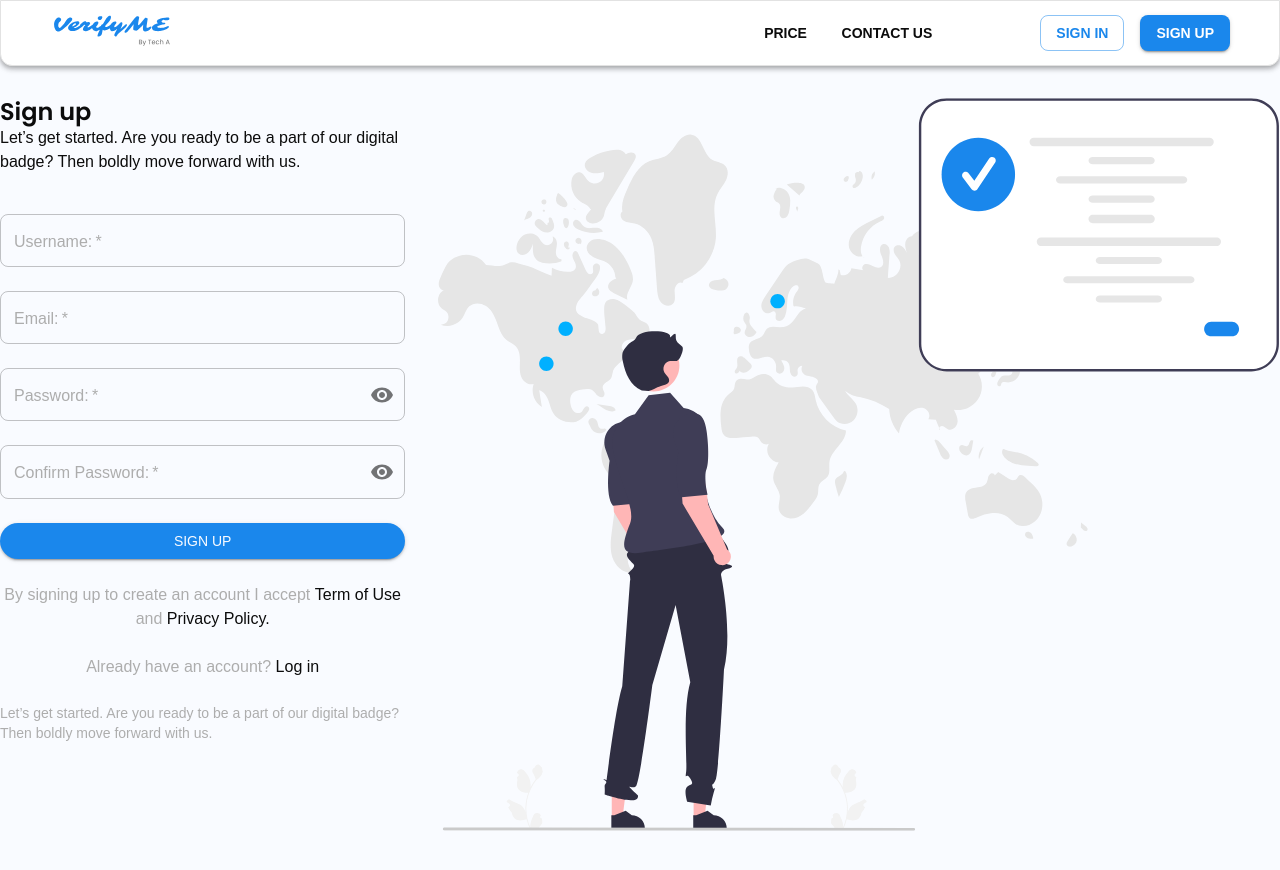
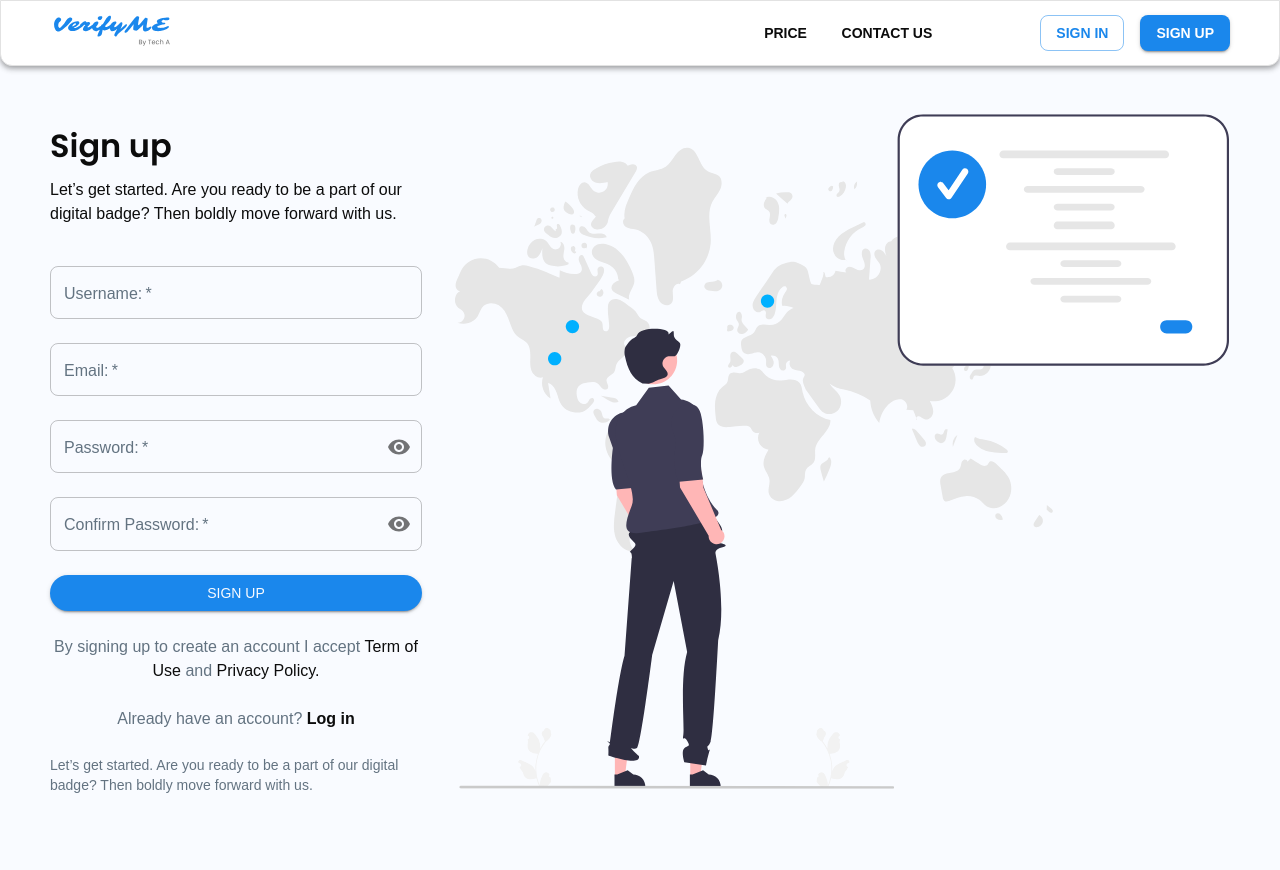
Before and after one commit to lyDiyamong/ratifyme-frontend, a React (Vite) app: page /signup in a window 1280 px wide. After the commit the page ends 800 px from the top, so only its background shows below. Built offline with nearby package versions, Linux system fonts and the light colour scheme.

Commit message:
style(theme): config text color theme

```diff
--- a/src/assets/themes/index.js
+++ b/src/assets/themes/index.js
@@ -15,8 +15,9 @@ const theme = createTheme({
             contrastText: "#ADADAD", // text-secondary
         },
         text: {
-            primary: "#0C0C0C", // text-primary
-            secondary: "#ADADAD", // text-secondary
+            primary: "#0C0C0C", // text-primary.
+
+            secondary: "#637381", // text-secondary
             disabled: "#707070", // text-secondary-2
             light: "#E2E2E2", //light-secondary
             contrastText: "#FFFFFF",
@@ -117,7 +118,7 @@ const theme = createTheme({
     },
     fontWeight: {
         default: 400,
-        semiBold: 500,
+        semiBold: 700,
         bold: 600,
         extraBold: 700,
     },
--- a/src/components/styles/LandingContainer.jsx
+++ b/src/components/styles/LandingContainer.jsx
@@ -1,9 +1,9 @@
 import { Box } from '@mui/material';
 
-const LandingContainer = ({children}) => {
+const LandingContainer = ({children, sx}) => {
   return (
     <Box
-      sx={{ width: "100%", maxWidth: "1200px", mx: "auto", px: "10px" }}
+      sx={{ width: "100%", maxWidth: "1200px", mx: "auto", px: "10px", ...sx }}
     >
       {children}
     </Box>
--- a/src/pages/auth/SignupPage.jsx
+++ b/src/pages/auth/SignupPage.jsx
@@ -7,6 +7,7 @@ import { Box, Container, Grid, Typography, Button } from "@mui/material";
 // Custom Import
 import FormInput from "../../components/FormInput";
 import theme from "../../assets/themes";
+import LandingContainer from "../../components/styles/LandingContainer";
 
 // Img Import
 import SignupImgSvg from "../../assets/images/Signup-illu.svg";
@@ -22,7 +23,7 @@ function SignupPage() {
 
     return (
         // ============ Start Container ============
-        <Container disableGutters sx={{ my: 4 }}>
+        <LandingContainer sx={{mt : 6}}>
             {/* Start Grid container */}
             <Grid container spacing={4}>
                 {/* Start Signup section */}
@@ -32,8 +33,9 @@ function SignupPage() {
                         <Typography
                         component="h4"
                             sx={{
-                                fontSize: theme.typography.h3,
+                                fontSize: theme.typography.h2,
                                 fontWeight: theme.fontWeight.bold,
+                                lineHeight : 2
                             }}
                         >
                             Sign up
@@ -129,7 +131,7 @@ function SignupPage() {
                                 sx={{
                                     color: theme.palette.text.primary,
                                     fontWeight:
-                                        theme.typography.fontWeightMedium,
+                                        theme.fontWeight.bold,
                                 }}
                             >
                                 Log in
@@ -160,9 +162,7 @@ function SignupPage() {
                     />
                 </Grid>
             </Grid>
-            {/* End Grid container */}
-        </Container>
-        // ============ End Container ============
+        </LandingContainer>
     );
 }
 
```
